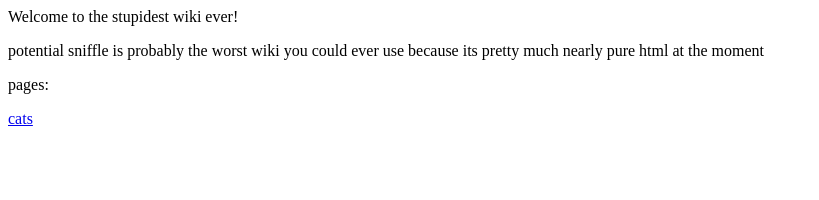
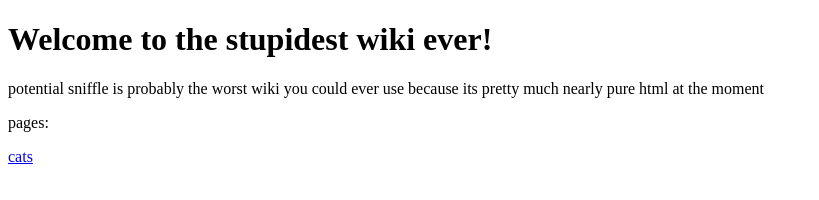
Before and after one commit to cow-from-tiktok/potential-sniffle, a plain HTML site: page index.html in a window 1280 px wide. Shown: the whole page, without its empty margins (0-819 px from the left). Drawn offline with Linux system fonts and the light colour scheme.

Commit message:
Update index.html

```diff
--- a/index.html
+++ b/index.html
@@ -2,7 +2,7 @@
 
 <html>
   <head>
-    Welcome to the stupidest wiki ever!
+    <h1>Welcome to the stupidest wiki ever!</h1>
   </head>
 
   <body>
```
